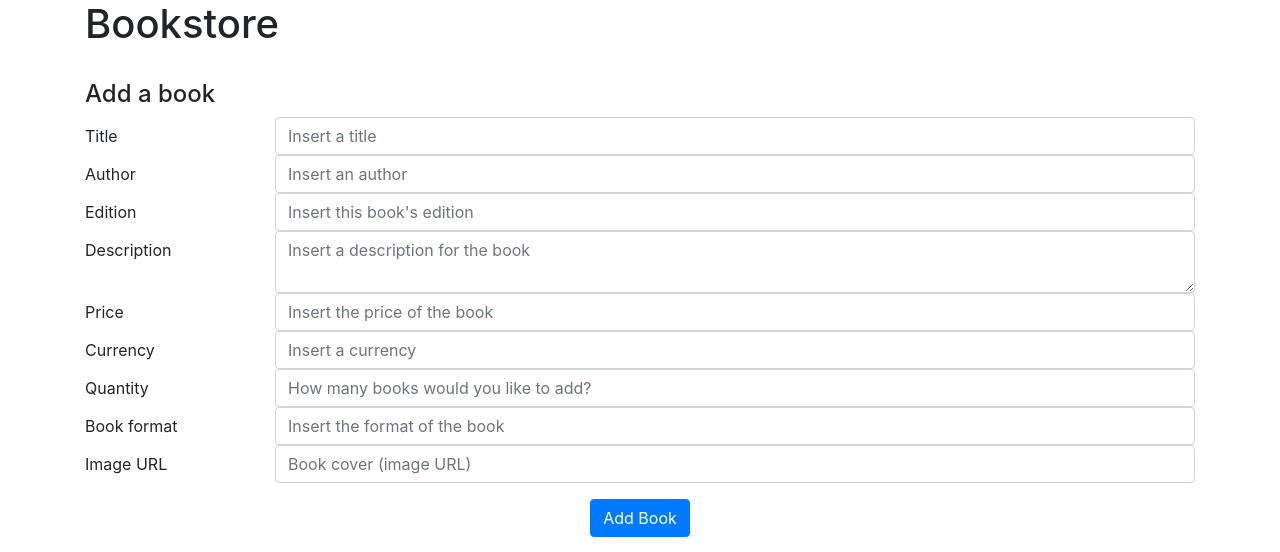
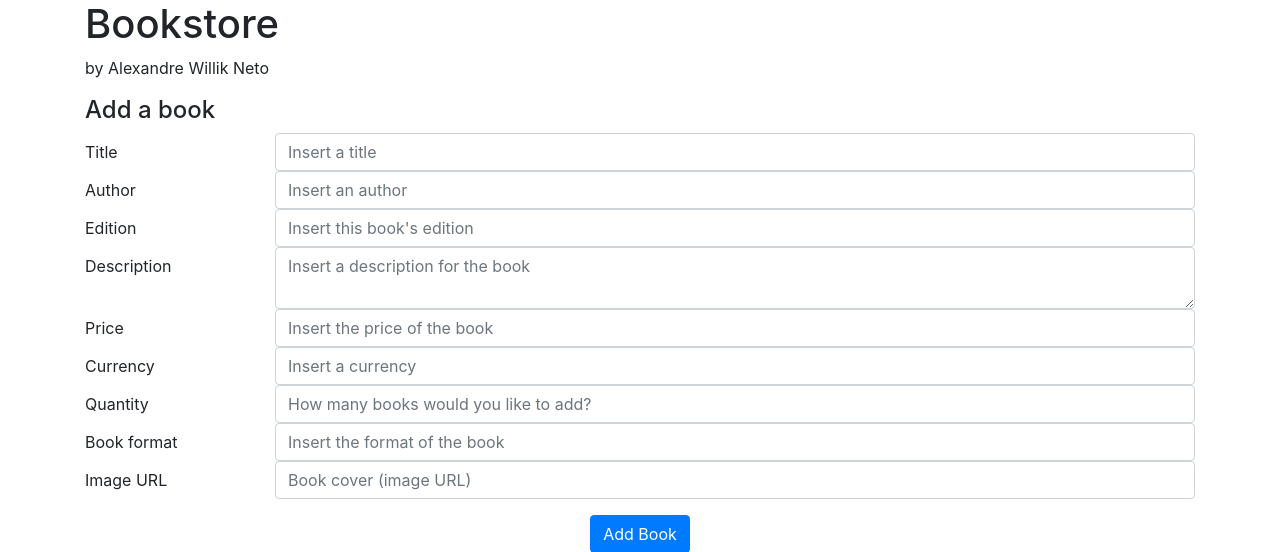
Before and after one commit to awneto-basic/bookstore-basic, a Flask app: page / in a window 1280 px wide. Shown: the top 552 px of the page. Run offline with Flask 2, Linux system fonts and the light colour scheme; data comes from the database, SQL or seed files in the repository; both versions use the stored data as it was after the commit; some libraries are stand-ins or nearby versions.

Commit message:
Add files via upload

```diff
--- a/website/templates/home.html
+++ b/website/templates/home.html
@@ -3,7 +3,8 @@
 {% block title %}Bookstore{% endblock %}
 {% block content %}
 <h1>Bookstore</h1>
-<br/>
+<p>by Alexandre Willik Neto</p>
+
 <h4> Add a book</h4>
 
 <form method="POST">
@@ -118,5 +119,5 @@
 <br/>
 
 
-
+<p align="center">Built by Alexandre Willik Neto</p>
 {% endblock %}
```
Also changed, not shown: website/book_database.db.
